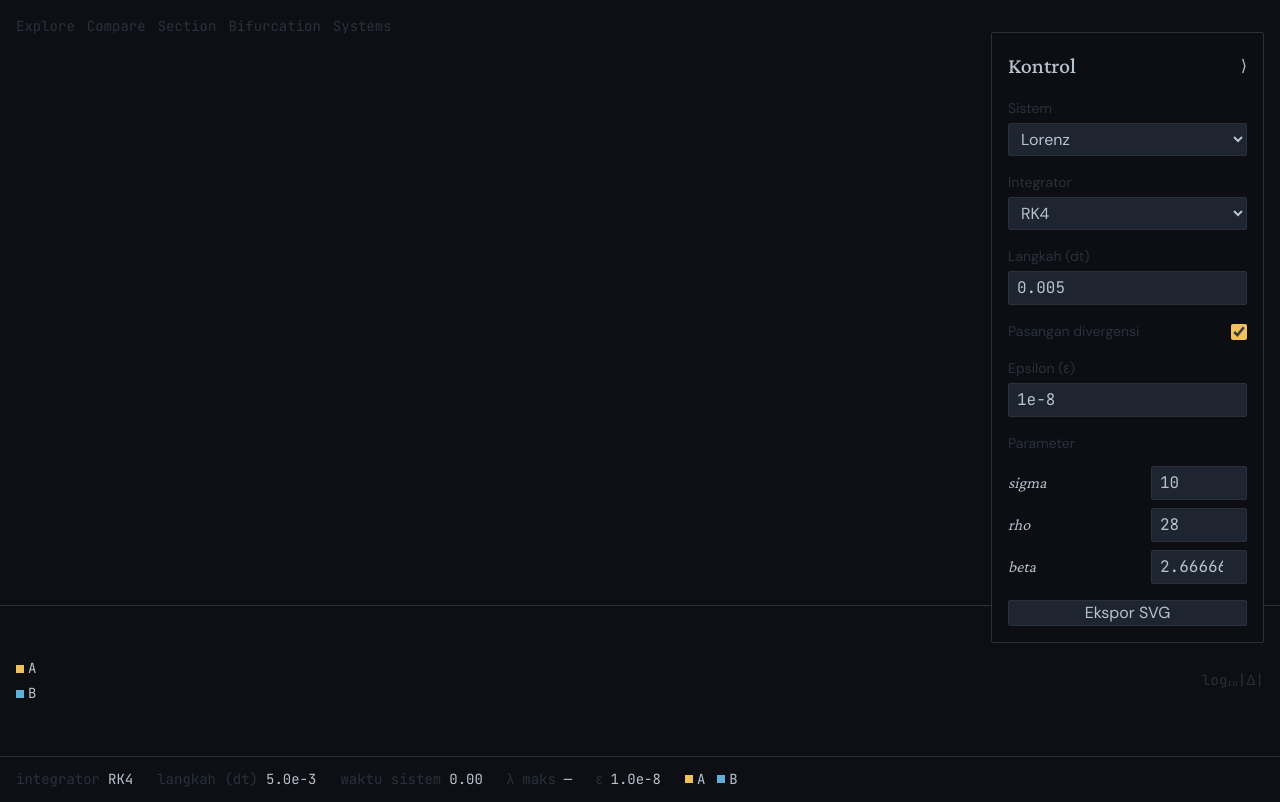
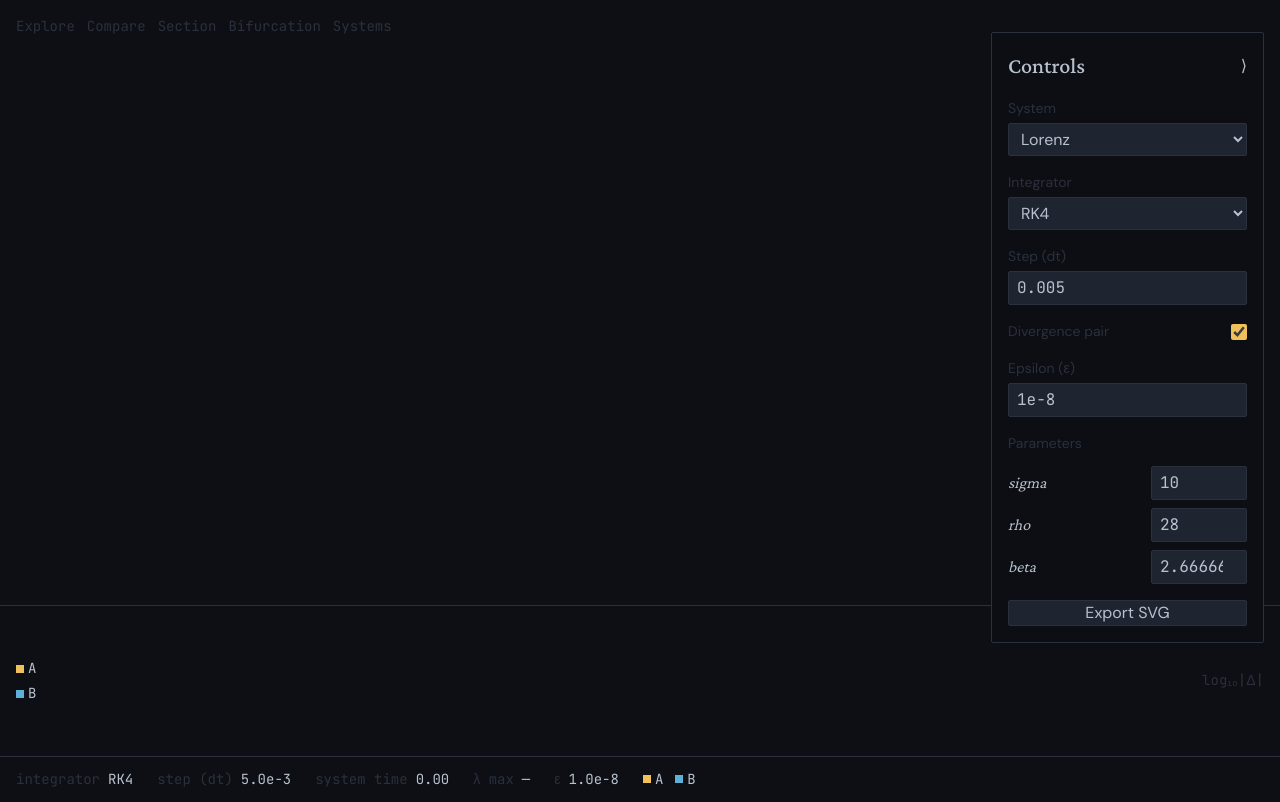
Before and after one commit to andifathulms/attractor-lab, a Next.js app: page /en/jelajah in a window 1280 px wide. Built offline with nearby package versions, Linux system fonts and the light colour scheme.

Commit message:
feat(i18n): translate jelajah's control panel and readout strip

```diff
--- a/components/panel/ControlPanel.tsx
+++ b/components/panel/ControlPanel.tsx
@@ -1,3 +1,4 @@
+import { useT } from '@/lib/i18n/LocaleProvider';
 import type { IntegratorId } from '@/lib/dynamics/integrate';
 import type { SystemId } from '@/lib/dynamics/systems';
 
@@ -50,12 +51,14 @@ export function ControlPanel({
   onToggleCollapsed,
   onExport,
 }: ControlPanelProps) {
+  const t = useT();
+
   if (collapsed) {
     return (
       <button
         type="button"
         onClick={onToggleCollapsed}
-        aria-label="Buka panel kontrol"
+        aria-label={t.panel.openPanel}
         className="absolute right-0 top-8 rounded-l border border-r-0 border-rule bg-night/90 px-2 py-4 font-sans text-sm text-readout transition-colors duration-fast hover:bg-graticule"
       >
         ⟨
@@ -66,11 +69,11 @@ export function ControlPanel({
   return (
     <div className="absolute right-4 top-8 w-72 rounded border border-rule bg-night/90 p-4 font-sans text-sm text-readout backdrop-blur-sm">
       <div className="mb-4 flex items-center justify-between">
-        <h2 className="font-display text-lg font-medium">Kontrol</h2>
+        <h2 className="font-display text-lg font-medium">{t.panel.title}</h2>
         <button
           type="button"
           onClick={onToggleCollapsed}
-          aria-label="Tutup panel kontrol"
+          aria-label={t.panel.closePanel}
           className="text-readout transition-colors duration-fast hover:text-bloom"
         >
           ⟩
@@ -78,7 +81,7 @@ export function ControlPanel({
       </div>
 
       <label className="mb-4 block">
-        <span className="mb-1 block text-xs text-rule">Sistem</span>
+        <span className="mb-1 block text-xs text-rule">{t.panel.system}</span>
         <select
           value={systemId}
           onChange={(event) => onSystemChange(event.target.value as SystemId)}
@@ -86,14 +89,14 @@ export function ControlPanel({
         >
           {(Object.keys(SYSTEM_LABEL) as SystemId[]).map((id) => (
             <option key={id} value={id}>
-              {SYSTEM_LABEL[id]}
+              {t.systemNames[id]}
             </option>
           ))}
         </select>
       </label>
 
       <label className="mb-4 block">
-        <span className="mb-1 block text-xs text-rule">Integrator</span>
+        <span className="mb-1 block text-xs text-rule">{t.panel.integrator}</span>
         <select
           value={integrator}
           onChange={(event) => onIntegratorChange(event.target.value as IntegratorId)}
@@ -101,14 +104,14 @@ export function ControlPanel({
         >
           {(Object.keys(INTEGRATOR_LABEL) as IntegratorId[]).map((id) => (
             <option key={id} value={id}>
-              {INTEGRATOR_LABEL[id]}
+              {t.integratorNames[id]}
             </option>
           ))}
         </select>
       </label>
 
       <label className="mb-4 block">
-        <span className="mb-1 block text-xs text-rule">Langkah (dt)</span>
+        <span className="mb-1 block text-xs text-rule">{t.panel.step}</span>
         <input
           type="number"
           value={dt}
@@ -121,7 +124,7 @@ export function ControlPanel({
       </label>
 
       <label className="mb-4 flex items-center justify-between">
-        <span className="text-xs text-rule">Pasangan divergensi</span>
+        <span className="text-xs text-rule">{t.panel.pairMode}</span>
         <input
           type="checkbox"
           checked={pairMode}
@@ -132,7 +135,7 @@ export function ControlPanel({
 
       {pairMode && (
         <label className="mb-4 block">
-          <span className="mb-1 block text-xs text-rule">Epsilon (ε)</span>
+          <span className="mb-1 block text-xs text-rule">{t.panel.epsilon}</span>
           <input
             type="number"
             value={epsilon}
@@ -146,7 +149,7 @@ export function ControlPanel({
       )}
 
       <fieldset className="space-y-2">
-        <legend className="mb-1 text-xs text-rule">Parameter</legend>
+        <legend className="mb-1 text-xs text-rule">{t.panel.parameters}</legend>
         {Object.entries(params).map(([key, value]) => (
           <label key={key} className="flex items-center justify-between gap-2">
             <span className="font-display italic">{key}</span>
@@ -168,7 +171,7 @@ export function ControlPanel({
         onClick={onExport}
         className="mt-4 w-full rounded border border-rule bg-graticule px-2 py-1.5 text-readout transition-colors duration-fast hover:bg-rule"
       >
-        Ekspor SVG
+        {t.panel.exportSvg}
       </button>
     </div>
   );
--- a/components/readout/ReadoutStrip.tsx
+++ b/components/readout/ReadoutStrip.tsx
@@ -1,3 +1,4 @@
+import { useT } from '@/lib/i18n/LocaleProvider';
 import type { IntegratorId } from '@/lib/dynamics/integrate';
 
 export type ReadoutStripProps = {
@@ -7,12 +8,6 @@ export type ReadoutStripProps = {
   readonly lyapunovMax: number | undefined;
   readonly pairMode?: boolean;
   readonly epsilon?: number;
-};
-
-const INTEGRATOR_LABEL: Record<IntegratorId, string> = {
-  euler: 'Euler',
-  rk2: 'RK2',
-  rk4: 'RK4',
 };
 
 // The readout strip is never collapsible and never optional — an unlabelled
@@ -25,15 +20,20 @@ export function ReadoutStrip({
   pairMode,
   epsilon,
 }: ReadoutStripProps) {
+  const t = useT();
+
   return (
     <div className="flex w-full flex-wrap items-center gap-6 border-t border-rule bg-night px-4 py-3 font-mono text-xs text-readout [font-variant-numeric:tabular-nums]">
-      <Field label="integrator" value={INTEGRATOR_LABEL[integrator]} />
-      <Field label="langkah (dt)" value={dt.toExponential(1)} />
-      <Field label="waktu sistem" value={elapsed.toFixed(2)} />
-      <Field label="λ maks" value={lyapunovMax !== undefined ? lyapunovMax.toFixed(4) : '—'} />
+      <Field label={t.readout.integrator} value={t.integratorNames[integrator]} />
+      <Field label={t.readout.step} value={dt.toExponential(1)} />
+      <Field label={t.readout.elapsedTime} value={elapsed.toFixed(2)} />
+      <Field
+        label={t.readout.lyapunovMax}
+        value={lyapunovMax !== undefined ? lyapunovMax.toFixed(4) : '—'}
+      />
       {pairMode && epsilon !== undefined && (
         <>
-          <Field label="ε" value={epsilon.toExponential(1)} />
+          <Field label={t.readout.epsilon} value={epsilon.toExponential(1)} />
           <span className="flex items-center gap-3">
             <TrajectoryTag color="#F0C05A" label="A" />
             <TrajectoryTag color="#5FB0D9" label="B" />
```
